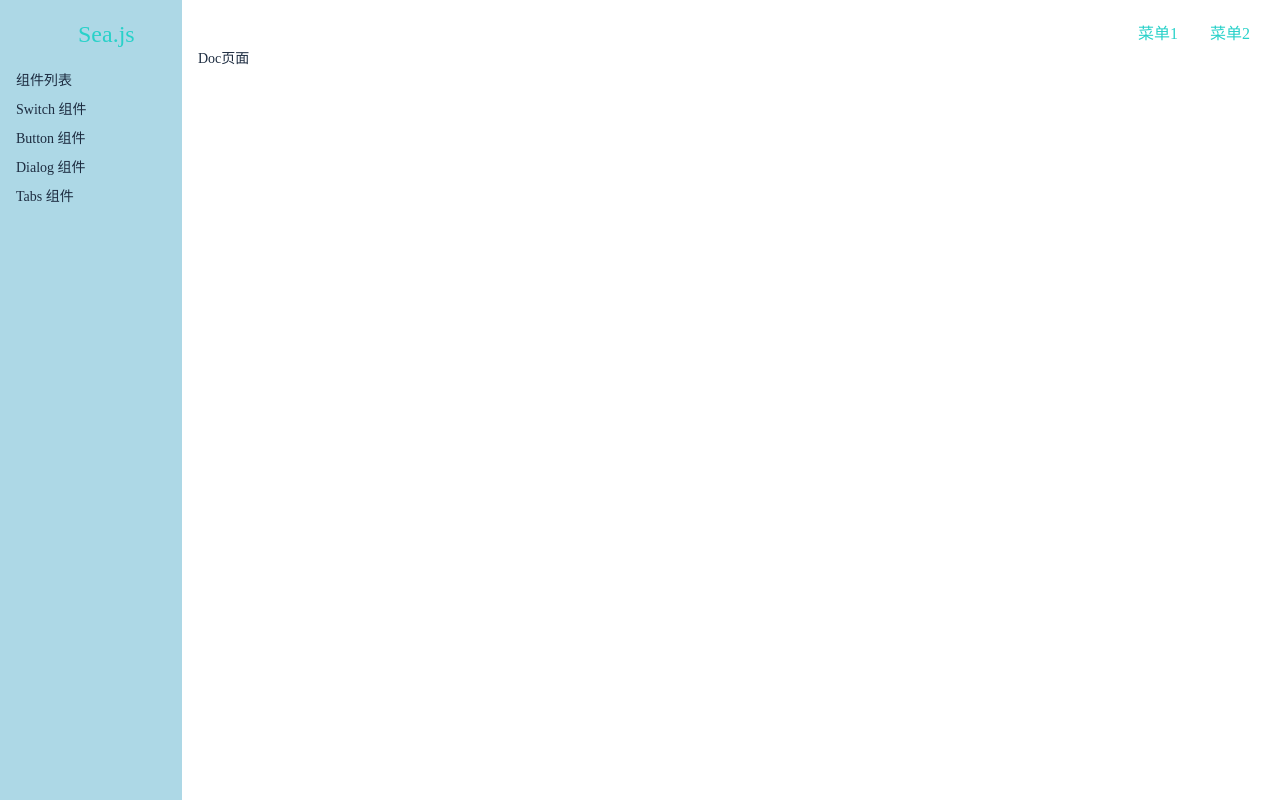
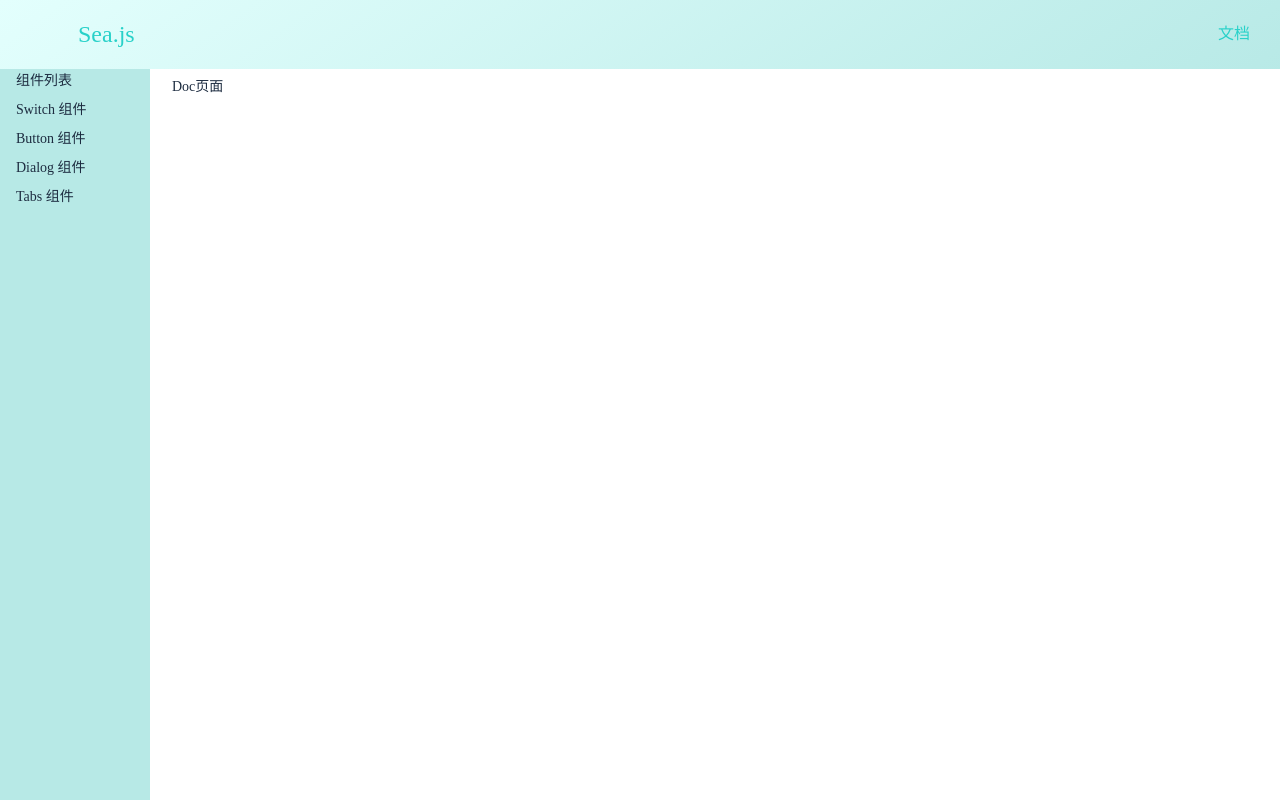
Before and after one commit to yinhaiying/vue3-ts-ui, a Vue app: page /doc in a window 1280 px wide. Built offline with nearby package versions, Linux system fonts and the light colour scheme.

Commit message:
完善样式

```diff
--- a/src/components/Topnav.vue
+++ b/src/components/Topnav.vue
@@ -1,7 +1,6 @@
 <template>
-  <div class="tap-nav-page">
   <div class="topnav">
-      <div class="logo">
+    <div class="logo" @click = "onClick">
       <div class="logo-icon">
         <svg class="icon">
           <use xlink:href="#icon-sea"></use>
@@ -10,17 +9,17 @@
       <div class="name">Sea.js</div>
     </div>
     <ul class="menu">
-        <li>菜单1</li>
-        <li>菜单2</li>
+      <li>
+        <router-link to="/doc/switch">文档</router-link>
+      </li>
     </ul>
     <span class="toggleAside" @click="toggleMenu"></span>
-    </div>
-
   </div>
 </template>
 
 <script lang="ts">
 import { defineComponent, inject, Ref } from "vue";
+import {useRouter} from "vue-router";
 export default defineComponent({
   name: "HelloWorld",
   setup() {
@@ -30,7 +29,11 @@ export default defineComponent({
         menuVisible.value = !menuVisible.value;
       }
     };
-    return { toggleMenu };
+    const router = useRouter();
+    const onClick = () => {
+      router.push("/")
+    }
+    return { toggleMenu,onClick };
   },
 });
 </script>
@@ -62,6 +65,7 @@ export default defineComponent({
     margin-left: 20px;
     display: flex;
     align-items: center;
+    cursor:pointer;
     // animation:circle 3s infinite linear;
     .logo-icon {
       > svg {
@@ -105,5 +109,4 @@ export default defineComponent({
     }
   }
 }
-
 </style>
--- a/src/views/Doc.vue
+++ b/src/views/Doc.vue
@@ -27,7 +27,7 @@
 </template>
 <script lang="ts">
 import TopNav from "../components/Topnav.vue";
-import { defineComponent,inject,Ref } from "vue";
+import { defineComponent, inject, Ref } from "vue";
 
 export default defineComponent({
   name: "Home",
@@ -41,17 +41,24 @@ export default defineComponent({
 });
 </script>
 <style lang="scss" scoped>
+$aside-index: 10;
 .layout {
   display: flex;
   flex-direction: column;
   height: 100vh;
   > .nav {
     flex-shrink: 0;
+    background: linear-gradient(
+      145deg,
+      rgba(227, 255, 253, 1) 0%,
+      rgba(183, 233, 230, 1) 100%
+    );
+    z-index: 11;
   }
   > .content {
     flex-grow: 1;
-    padding-top: 32px;
-    padding-left: 182px;
+    padding-top: 60px;
+    padding-left: 156px;
     @media (max-width: 500px) {
       padding-left: 0;
     }
@@ -65,24 +72,33 @@ export default defineComponent({
   > main {
     flex-grow: 1;
     padding: 16px;
-    background: #fff;
+    background: white;
   }
 }
 aside {
-  background: lightblue;
+  background: rgba(183, 233, 230, 1);
   width: 150px;
-  padding: 16px;
+  padding: 16px 0;
   position: fixed;
   top: 0;
   left: 0;
   padding-top: 70px;
   height: 100%;
+  z-index: $aside-index;
   > h2 {
     margin-bottom: 4px;
+    padding: 0 16px;
   }
   > ol {
     > li {
-      padding: 4px 0;
+      > a {
+        display: block;
+        padding: 4px 16px;
+        text-decoration: none;
+      }
+      .router-link-active {
+        background: white;
+      }
     }
   }
 }
--- a/src/views/Home.vue
+++ b/src/views/Home.vue
@@ -5,7 +5,7 @@
       <h1 class="title">Vue3UI组件库</h1>
       <h2 class="subtitle">一个厉害的 UI 框架</h2>
       <p class="actions">
-        <a href="https://github.com">GitHub</a>
+        <a href="https://github.com/yinhaiying/vue3-ts-ui">GitHub</a>
         <router-link to="/doc">开始</router-link>
       </p>
     </div>
@@ -63,6 +63,7 @@ $color: #026460;
     rgba(227, 255, 253, 1) 0%,
     rgba(183, 233, 230, 1) 100%
   );
+  clip-path: ellipse(80% 60% at 50% 40%);
 }
 .banner {
   padding: 100px 0;
```
Lines whose indentation alone changed are shown as unchanged.
